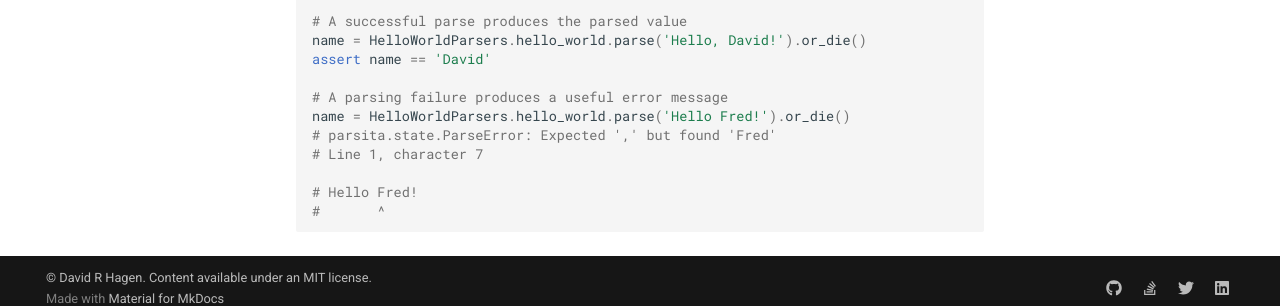
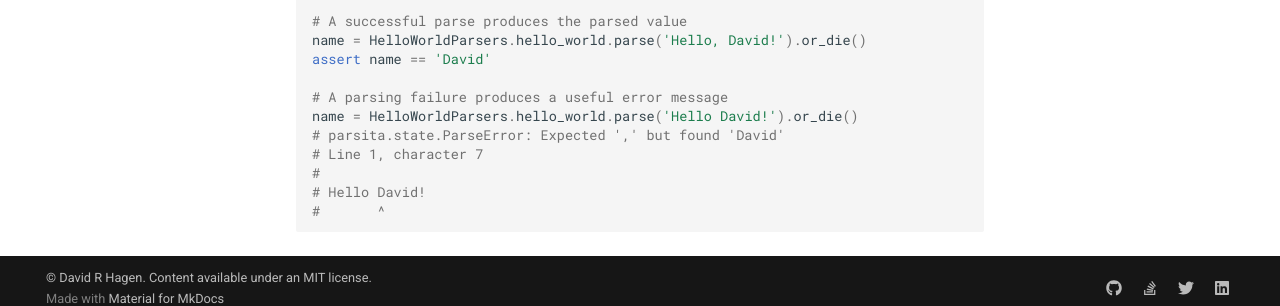
Before and after one commit to drhagen/parsita, an MkDocs documentation site: the page built from docs/index.md, in a window 1280 px wide and 1213 px high. Shown: the part 892-1198 px from the top of the window. Built offline with MkDocs 1.6.1 and Material for MkDocs 9.7.7, drawn with Linux system fonts in a browser that asks for light colours; comment, search, counter and statistics services are not loaded.

````diff
--- a/docs/index.md
+++ b/docs/index.md
@@ -29,10 +29,10 @@ name = HelloWorldParsers.hello_world.parse('Hello, David!').or_die()
 assert name == 'David'
 
 # A parsing failure produces a useful error message
-name = HelloWorldParsers.hello_world.parse('Hello Fred!').or_die()
-# parsita.state.ParseError: Expected ',' but found 'Fred'
+name = HelloWorldParsers.hello_world.parse('Hello David!').or_die()
+# parsita.state.ParseError: Expected ',' but found 'David'
 # Line 1, character 7
-
-# Hello Fred!
+#
+# Hello David!
 #       ^
 ```
````
Also changed, not shown: README.md (+4 -4 lines), docs/contributing.md (+4 -2 lines), docs/getting_started.md (+2 -0 lines).
